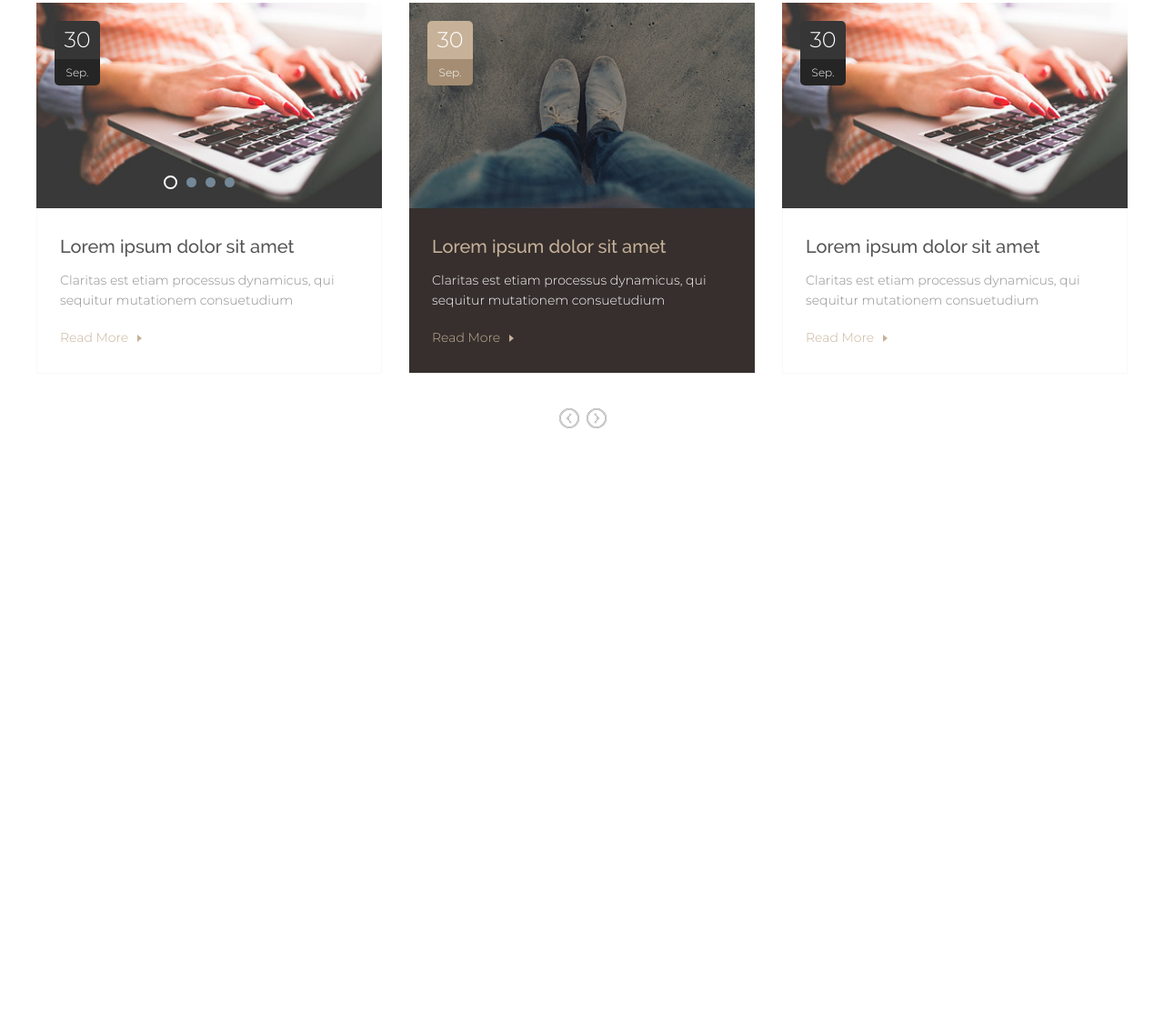
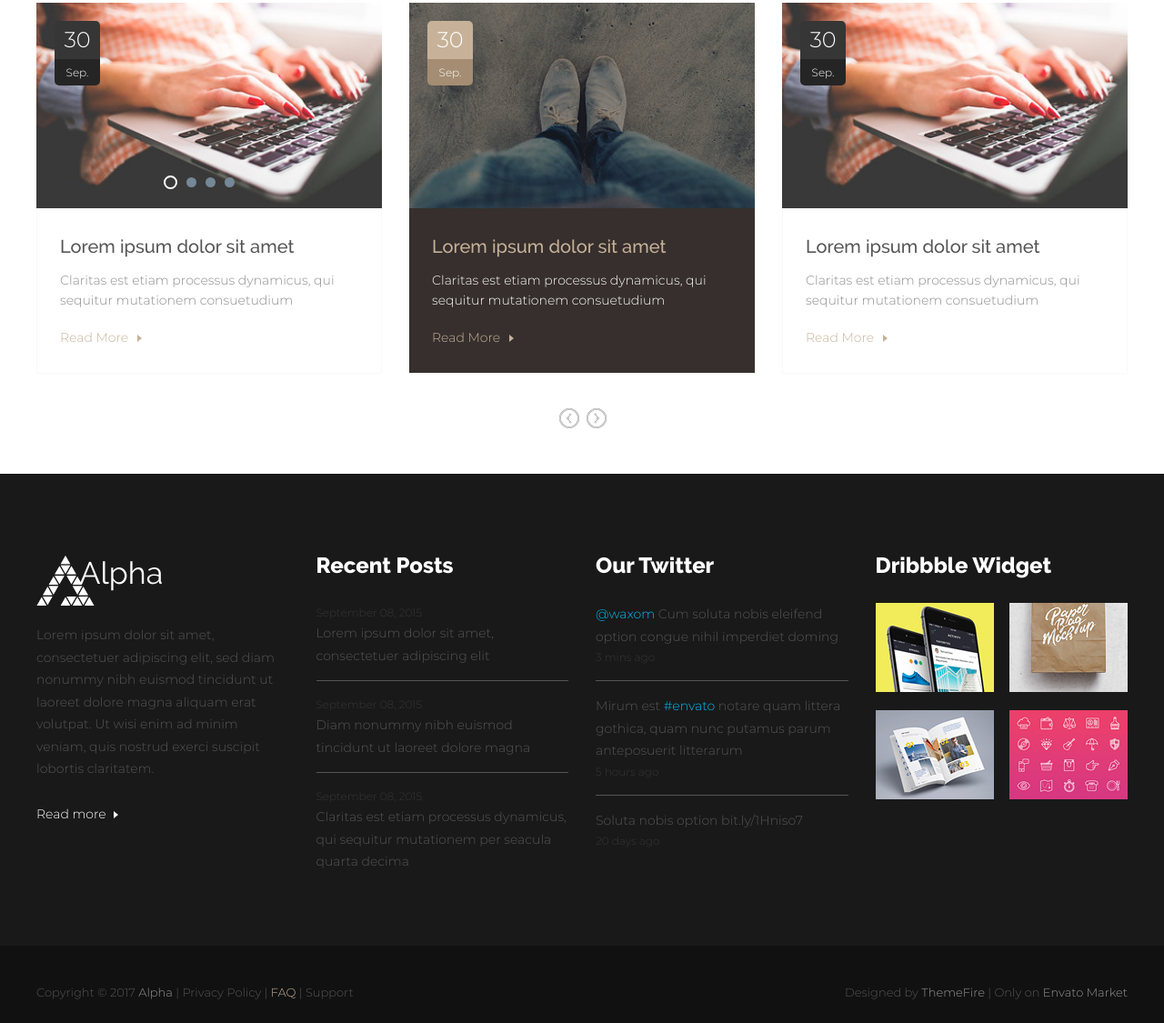
Before and after one commit to Sergey-Shovkoplyas/Alpha, a plain HTML site: page app/index.html in a window 1280 px wide. Shown: the part 3500-4625 px from the top of the page at 91% size. Before the commit the page ends 3971 px from the top, so only its background shows below. Drawn offline with Linux system fonts and the light colour scheme.

Commit message:
Add footer

```diff
--- a/app/index.html
+++ b/app/index.html
@@ -369,6 +369,87 @@
 			</div>
 		</div>
 	</section>
+	<footer id="footer" class="footer">
+		<div class="footerTop">
+			<div class="container">
+				<div class="row">
+					<div class="col-md-3">
+
+						<a class="logo footerTop__logo" href="#">
+							<img class="logo__img" src="img/logo.svg" alt="Alpha" width="64" height="55">
+							<span class="logo__text">Alpha</span>
+						</a>
+						<div class="footerTop__text">
+							Lorem ipsum dolor sit amet, consectetuer adipiscing elit, sed diam nonummy nibh euismod tincidunt ut laoreet dolore magna aliquam erat volutpat. Ut wisi enim ad minim veniam, quis nostrud exerci suscipit lobortis claritatem.
+						</div>
+						<a href="#" class="footerTop__more">Read more</a>
+
+					</div>
+					<div class="col-md-3">
+
+						<h3 class="footerTop__head">Recent Posts</h3>
+						<div class="footerTop__post">
+							<span class="footerTop__postDate">September 08, 2015</span>
+							<span class="footerTop__postText">Lorem ipsum dolor sit amet, consectetuer adipiscing elit</span>
+						</div>
+						<div class="footerTop__line"></div>
+						<div class="footerTop__post">
+							<span class="footerTop__postDate">September 08, 2015</span>
+							<span class="footerTop__postText">Diam nonummy nibh euismod tincidunt ut laoreet dolore magna</span>
+						</div>
+						<div class="footerTop__line"></div>
+						<div class="footerTop__post">
+							<span class="footerTop__postDate">September 08, 2015</span>
+							<span class="footerTop__postText">Claritas est etiam processus dynamicus, qui sequitur mutationem per seacula quarta decima</span>
+						</div>
+
+					</div>
+					<div class="col-md-3">
+
+						<h3 class="footerTop__head">Our Twitter</h3>
+						<div class="footerTop__post">
+							<span class="footerTop__postText"><a href="#" class="footerTop__link">@waxom</a> Cum soluta nobis eleifend option congue nihil imperdiet doming</span>
+							<span class="footerTop__postDate">3 mins ago</span>
+						</div>
+						<div class="footerTop__line"></div>
+						<div class="footerTop__post">
+							<span class="footerTop__postText">Mirum est <a href="#" class="footerTop__link">#envato</a> notare quam littera gothica, quam nunc putamus parum anteposuerit litterarum</span>
+							<span class="footerTop__postDate">5 hours ago</span>
+						</div>
+						<div class="footerTop__line"></div>
+						<div class="footerTop__post">
+							<span class="footerTop__postText">Soluta nobis option bit.ly/1Hniso7</span>
+							<span class="footerTop__postDate">20 days ago</span>
+						</div>
+
+
+					</div>
+					<div class="col-md-3">
+
+						<h3 class="footerTop__head">Dribbble Widget</h3>
+						<div class="footerTop__widget">
+							<img class="footerTop__widgetImg" src="img/widget-1.jpg" alt="widget">
+							<img class="footerTop__widgetImg" src="img/widget-2.jpg" alt="widget">
+							<img class="footerTop__widgetImg" src="img/widget-3.jpg" alt="widget">
+							<img class="footerTop__widgetImg" src="img/widget-4.jpg" alt="widget">
+						</div>
+
+
+					</div>
+				</div>
+			</div>
+		</div>
+		<div class="footerBottom">
+			<div class="container">
+				<div class="footerBottom__first">
+					Copyright © 2017 <span href="#" class="footerBottom__mark">Alpha</span>    |   Privacy Policy   |   <a href="#" class="footerBottom__link">FAQ</a>   |   Support
+				</div>
+				<div class="footerBottom__second">
+					Designed by <span href="#" class="footerBottom__mark">ThemeFire</span>   |   Only on <span href="#" class="footerBottom__mark">Envato Market</span>
+				</div>
+			</div>
+		</div>
+	</footer>
 
 
 
--- a/app/sass/style.sass
+++ b/app/sass/style.sass
@@ -351,7 +351,7 @@ a
 // -------------------Posts Start----------------------------------
 
 .posts
-	padding: 50px 0 60px 0
+	padding: 50px 0 110px 0
 	color: #8c8c8c
 
 .posts__title
@@ -486,14 +486,81 @@ a
 				border-radius: 12.5px
 				background-color: transparent
 
+// -------------------Posts End----------------------------------
+
+// -------------------Footer Start----------------------------------
+
+.footerTop
+	padding: 80px 0px
+	font-size: 14px
+	color: #555555
+	background-color: #191919
+.footerTop__logo
+	margin-bottom: 20px
+.footerTop__more
+	position: relative
+	display: block
+	margin-top: 25px
+	color: #fff
+	&:hover
+		color: #fff
+	&::after
+		content: ""
+		position: absolute
+		top: 9px
+		left: 85px
+		width: 0
+		height: 0
+		border-style: solid
+		border-width: 4px 0 4px 5px
+		border-color: transparent transparent transparent #fff
+.footerTop__head
+	margin-bottom: 20px
+	font-family: "Raleway", sans-serif
+	font-size: 24px
+	font-weight: 800
+	color: #fff
+.footerTop__post
+	&:hover
+		.footerTop__postDate
+			color: #fff
+		.footerTop__postText
+			color: #c7b299
+.footerTop__postDate
+	display: block
+	font-size: 12px
+	color: #363636
+.footerTop__line
+	margin: 15px 0
+	height: 1px
+	background-color: #555555
+.footerTop__link
+	color: #00bff3
+.footerTop__widget
+	display: flex
+	flex-wrap: wrap
+	justify-content: space-between
+.footerTop__widgetImg
+	margin-bottom: 20px
+
+.footerBottom
+	padding: 40px 0 45px 0
+	font-size: 13px
+	color: #555555
+	background-color: #111111
+.footerBottom__first
+	float: left
+.footerBottom__second
+	float: right
+.footerBottom__link
+	color: #c7b299
+	&:hover
+		color: #c7b299
+.footerBottom__mark
+	color: #959595
 
 
 
-
-
-
-
-
-// -------------------Posts End----------------------------------
+// -------------------Footer End----------------------------------
 
 @import "media"
```
Also changed, not shown: app/css/style.min.css, app/img/widget-1.jpg (added), app/img/widget-2.jpg (added), app/img/widget-3.jpg (added), app/img/widget-4.jpg (added).
